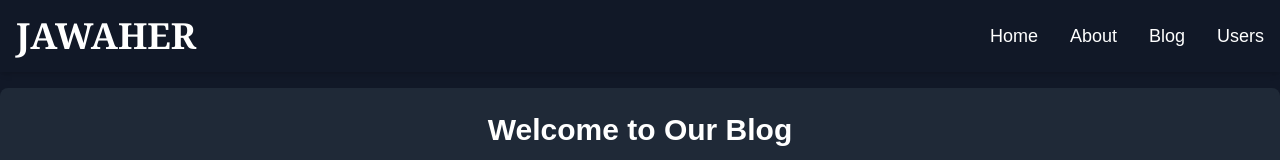
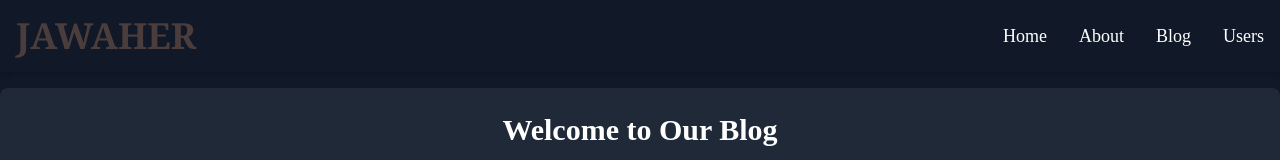
Before and after one commit to Saqibi4213/nextjs-advanced-app, a Next.js app: page / in a window 1280 px wide. Shown: the top 160 px of the page. Built offline with nearby package versions, Linux system fonts and the light colour scheme.

Commit message:
thilwand css added

```diff
--- /dev/null
+++ b/src/app/_document.tsx
@@ -0,0 +1,23 @@
+// pages/_document.tsx
+import Document, { Html, Head, Main, NextScript } from 'next/document';
+
+class MyDocument extends Document {
+  render() {
+    return (
+      <Html>
+        <Head>
+          <link
+            href="https://fonts.googleapis.com/css2?family=Poppins:wght@400;600&display=swap"
+            rel="stylesheet"
+          />
+        </Head>
+        <body>
+          <Main />
+          <NextScript />
+        </body>
+      </Html>
+    );
+  }
+}
+
+export default MyDocument;
--- a/src/app/globals.css
+++ b/src/app/globals.css
@@ -1,6 +1,7 @@
 @tailwind base;
 @tailwind components;
 @tailwind utilities;
+
 
 :root {
   --background: #ffffff;
@@ -26,18 +27,12 @@ body {
   }
 }
 
-/* Add this to your global CSS file */
-@keyframes fadeIn {
-  from {
-      opacity: 0;
-      transform: translateY(20px);
-  }
-  to {
-      opacity: 1;
-      transform: translateY(0);
-  }
+@import url('https://fonts.googleapis.com/css2?family=Roboto:wght@400;700&display=swap');
+
+body {
+  font-family: 'Playfair Display', serif;
 }
 
-.animate-fadeIn {
-  animation: fadeIn 0.5s ease-in-out forwards;
+a {
+  transition: color 0.3s ease;
 }
--- a/tailwind.config.js
+++ b/tailwind.config.js
@@ -1,8 +1,21 @@
 /** @type {import('tailwindcss').Config} */
 module.exports = {
-  content: [   './src/**/*.{js,ts,jsx,tsx}',],
+  content: [    './src/app/**/*.{js,ts,jsx,tsx}',
+    './src/components/**/*.{js,ts,jsx,tsx}',
+    './src/**/*.{js,ts,jsx,tsx}',],
   theme: {
-    extend: {},
+    extend: {
+      colors: {
+        chocolate: {
+          800: '#4B3D3C',
+          600: '#7B5B54',
+          700: '#4E3B31',
+        },
+        brown: {
+          700: '#4E3B31',
+        },
+      },
+    },
   },
   plugins: [],
 }
```
